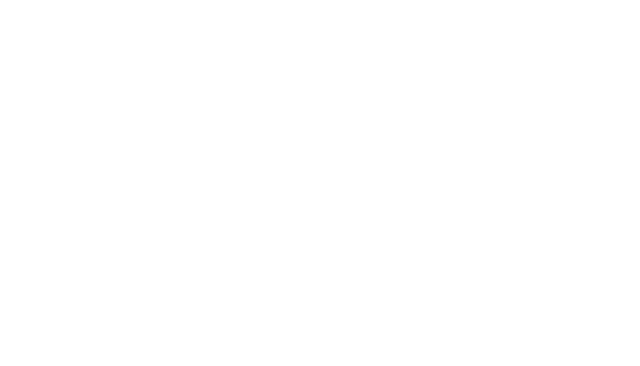
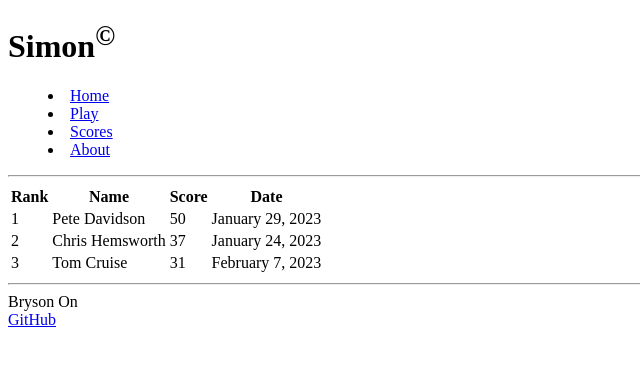
Before and after one commit to brysonon/simon, a plain HTML site: page scores.html in a window 1280 px wide. Shown: the whole page, without its empty margins (0-640 px from the left). Drawn offline with Linux system fonts and the light colour scheme.

Commit message:
Modified play.html and completed scores.html

```diff
--- a/scores.html
+++ b/scores.html
@@ -0,0 +1,64 @@
+<!DOCTYPE html>
+<html lang="en">
+  <head>
+    <title>Scores</title>
+  </head>
+
+  <body>
+    <header>
+      <h1>Simon<sup>&copy;</sup></h1>
+
+      <nav>
+        <menu>
+          <li><a href="index.html">Home</a></li>
+          <li><a href="play.html">Play</a></li>
+          <li><a href="scores.html">Scores</a></li>
+          <li><a href="about.html">About</a></li>
+        </menu>
+      </nav>
+
+      <hr />
+    </header>
+
+    <main>
+      <table>
+        <thead>
+          <tr>
+            <th>Rank</th>
+            <th>Name</th>
+            <th>Score</th>
+            <th>Date</th>
+          </tr>
+        </thead>
+
+        <tbody>
+          <tr>
+            <td>1</td>
+            <td>Pete Davidson</td>
+            <td>50</td>
+            <td>January 29, 2023</td>
+          </tr>
+          <tr>
+            <td>2</td>
+            <td>Chris Hemsworth</td>
+            <td>37</td>
+            <td>January 24, 2023</td>
+          </tr>
+          <tr>
+            <td>3</td>
+            <td>Tom Cruise</td>
+            <td>31</td>
+            <td>February 7, 2023</td>
+          </tr>
+        </tbody>
+      </table>
+    </main>
+
+    <footer>
+      <hr />
+      <text>Bryson On</text>
+      <br />
+      <a href="https://github.com/brysonon/simon.git">GitHub</a>
+    </footer>
+  </body>
+</html>
```
Also changed, not shown: play.html (+2 -2 lines).
